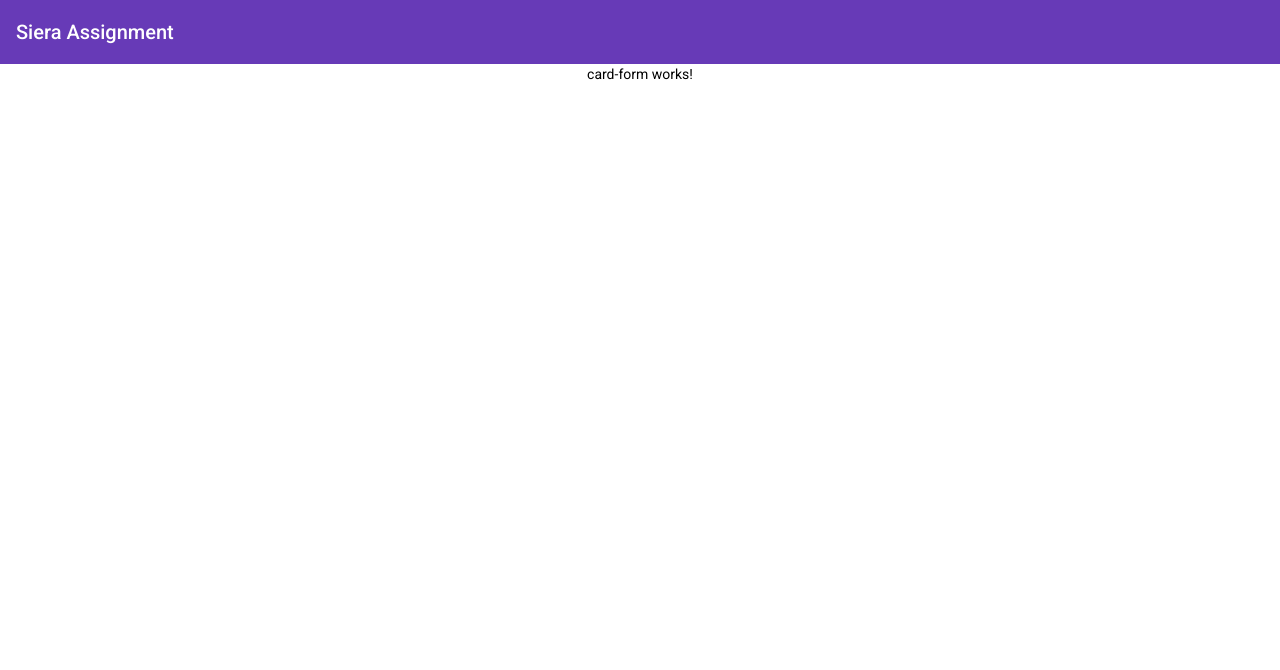
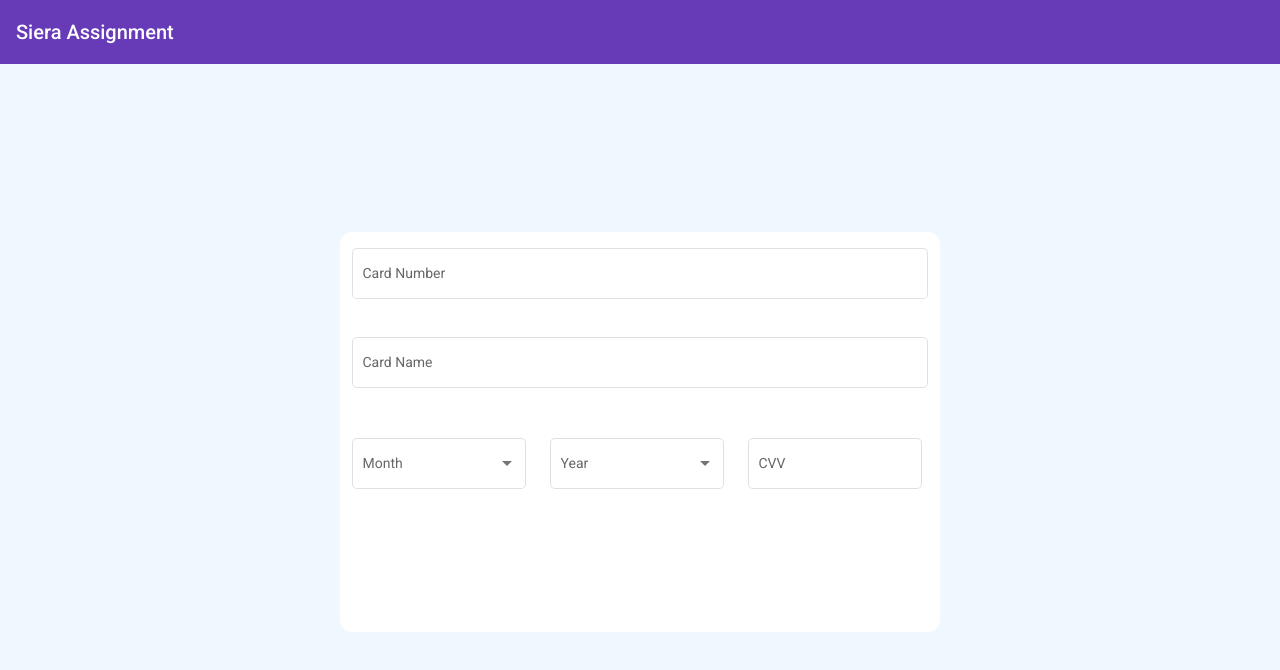
Before and after one commit to tushar-js/siera, an Angular app: page / in a window 1280 px wide. Shown: the top 670 px of the page. Built offline with nearby package versions, Linux system fonts and the light colour scheme.

Commit message:
form scaffolding

```diff
--- a/src/app/app.component.scss
+++ b/src/app/app.component.scss
@@ -4,10 +4,12 @@ header {
 
 main {
     height: 92vh;
+    background-color: aliceblue;
 }
 
 app-card-form {
     display: flex;
     justify-content: center;
     align-items: center;
+    height: 100%;
 }
--- a/src/app/card-form/card-form.component.html
+++ b/src/app/card-form/card-form.component.html
@@ -1 +1,45 @@
-<p>card-form works!</p>
+<form>
+    <div class="fieldWrapper">
+        <mat-form-field appearance="outline">
+            <mat-label>Card Number</mat-label>
+            <input matInput placeholder="Placeholder">
+        </mat-form-field>
+    </div>
+    <div class="fieldWrapper">
+        <mat-form-field appearance="outline">
+            <mat-label>Card Name</mat-label>
+            <input matInput>
+        </mat-form-field>
+    </div>
+    <div class="row">
+        <div class="fieldWrapper cell">
+            <mat-form-field appearance="outline">
+                <mat-label>Month</mat-label>
+                <mat-select>
+                    <mat-option>None</mat-option>
+                    <mat-option value="option1">Option 1</mat-option>
+                    <mat-option value="option2">Option 2</mat-option>
+                    <mat-option value="option3">Option 3</mat-option>
+                </mat-select>
+            </mat-form-field>
+        </div>
+        <div class="fieldWrapper cell">
+            <mat-form-field appearance="outline">
+                <mat-label>Year</mat-label>
+                <mat-select>
+                    <mat-option>None</mat-option>
+                    <mat-option value="option1">Option 1</mat-option>
+                    <mat-option value="option2">Option 2</mat-option>
+                    <mat-option value="option3">Option 3</mat-option>
+                </mat-select>
+            </mat-form-field>
+        </div>
+        <div class="fieldWrapper cell">
+            <mat-form-field appearance="outline">
+                <mat-label>CVV</mat-label>
+                <input matInput>
+            </mat-form-field>
+        </div>
+    </div>
+
+</form>
--- a/src/app/card-form/card-form.component.scss
+++ b/src/app/card-form/card-form.component.scss
@@ -0,0 +1,21 @@
+form {
+    height: 400px;
+    width: 600px;
+    border-radius: 12px;
+    background-color: white
+}
+
+.row {
+    display: flex;
+}
+
+.fieldWrapper {
+    margin: 12px;
+    &.cell {
+        width: 29%;
+    }
+}
+
+mat-form-field {
+    width: 100%;
+}
```
Also changed, not shown: src/app/modules/material.module.ts (+8 -0 lines).
